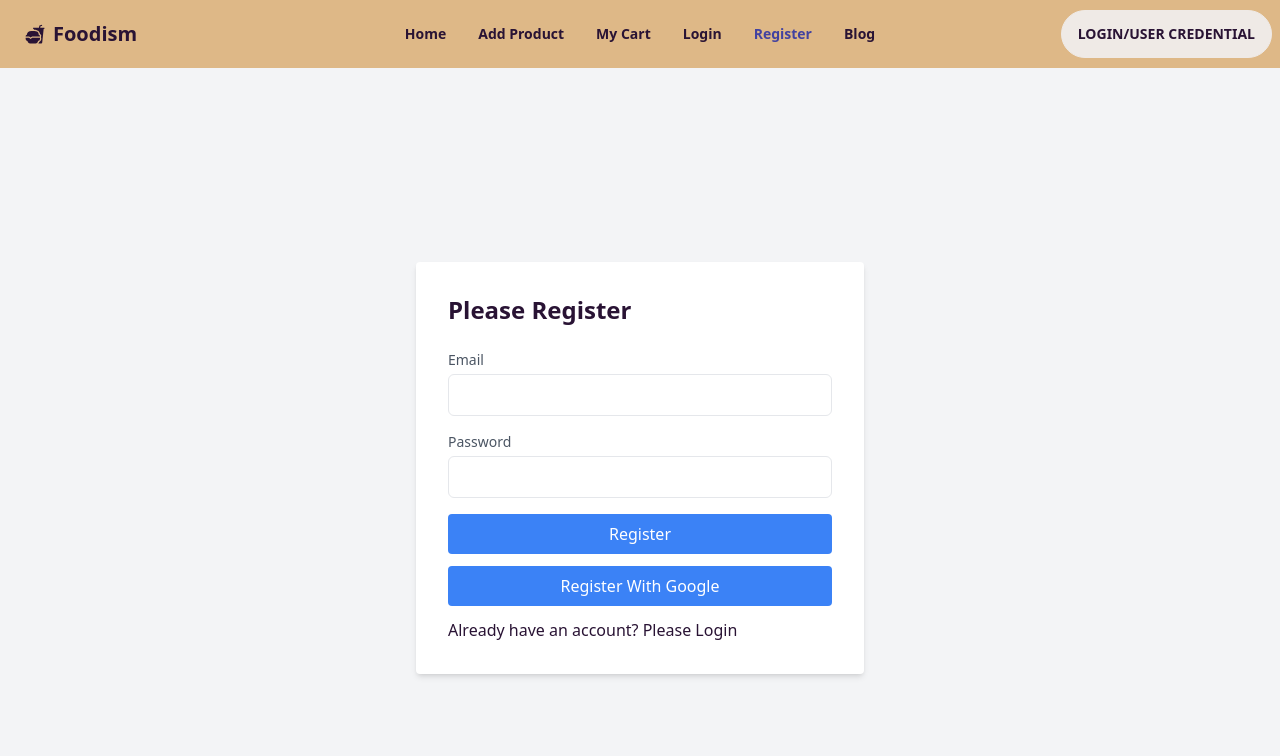
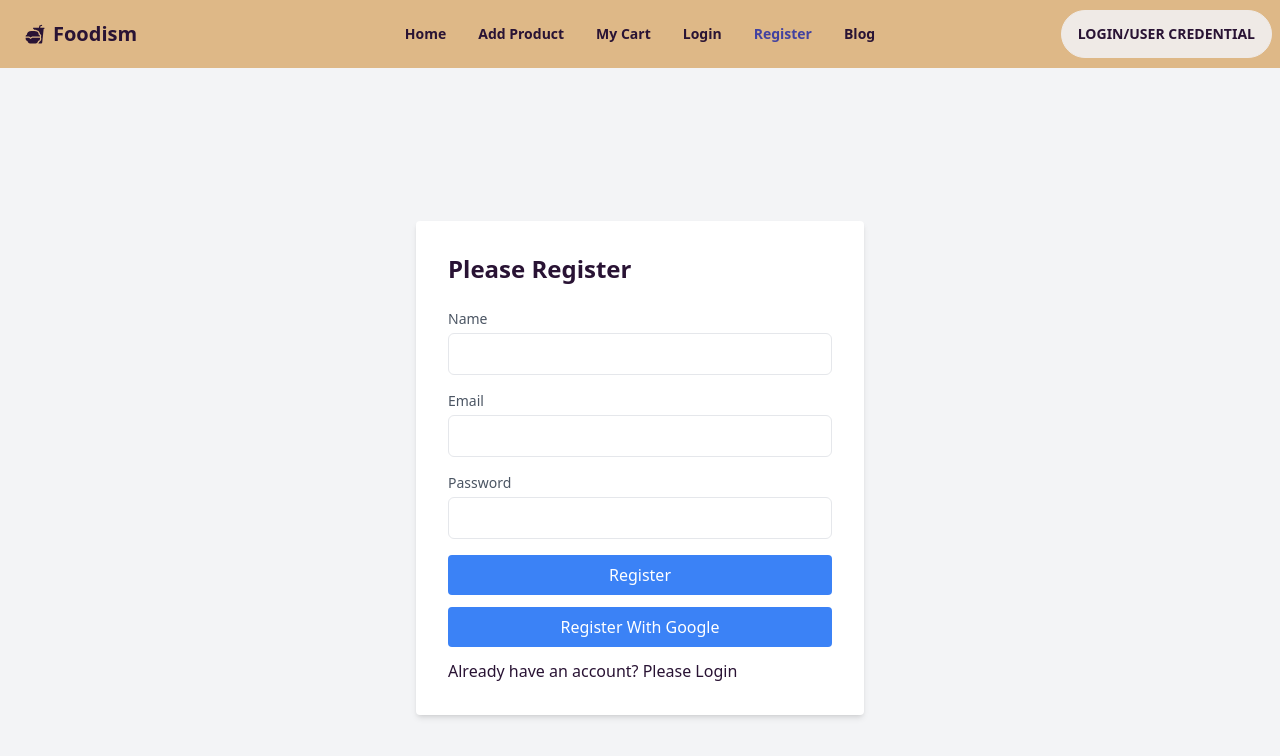
Before and after one commit to Saif-Rahman-801/Brand-Shop-Client, a React (Vite) app: page /register in a window 1280 px wide. Shown: the top 756 px of the page. Built offline with nearby package versions, Linux system fonts and the light colour scheme.

Commit message:
user created with email pass and profile updated

```diff
--- a/src/Components/Login/Login.jsx
+++ b/src/Components/Login/Login.jsx
@@ -1,12 +1,20 @@
 import { Link } from "react-router-dom";
 
 const Login = () => {
+  const handleSubmit = (e) => {
+    e.preventDefault();
+    const form = e.target;
+    const email = form.email.value;
+    const password = form.password.value;
+    console.log(email, password);
+  };
+
   return (
     <div>
       <div className="bg-gray-100 h-screen flex items-center justify-center">
         <div className="bg-white p-8 rounded shadow-md max-w-md w-full">
           <h2 className="text-2xl font-semibold mb-6">Please Login </h2>
-            <form>
+          <form onSubmit={handleSubmit}>
             <div className="mb-4">
               <label
                 htmlFor="email"
--- a/src/Components/Register/Register.jsx
+++ b/src/Components/Register/Register.jsx
@@ -1,11 +1,38 @@
+import { useContext } from "react";
 import { Link } from "react-router-dom";
+import { AuthProvider } from "../../Context/AuthContext";
 
 const Register = () => {
+  const { handleEmailPassReg, handleProfileUpdate } = useContext(AuthProvider);
+
   const handleSubmit = (e) => {
     e.preventDefault();
     const form = e.target;
+    const name = form.name.value;
     const email = form.email.value;
     const password = form.password.value;
+    console.log(email, password, name);
+
+    // register with email pass
+    handleEmailPassReg(email, password)
+      .then((userCredential) => {
+        // Signed up
+        const user = userCredential.user;
+        console.log(user);
+        handleProfileUpdate(user, name)
+          .then(() => {
+            // Profile updated!
+            // ...
+          })
+          .catch((error) => {
+            console.log(error);
+          });
+          form.reset()
+      })
+      .catch((error) => {
+        console.log(error);
+        // ..
+      });
   };
 
   return (
@@ -14,6 +41,20 @@ const Register = () => {
         <div className="bg-white p-8 rounded shadow-md max-w-md w-full">
           <h2 className="text-2xl font-semibold mb-6">Please Register </h2>
           <form onSubmit={handleSubmit}>
+            <div className="mb-4">
+              <label
+                htmlFor="name"
+                className="block text-sm font-medium text-gray-600"
+              >
+                Name
+              </label>
+              <input
+                type="name"
+                id="name"
+                name="name"
+                className="mt-1 p-2 block w-full border rounded-md focus:outline-none focus:ring focus:border-blue-300"
+              />
+            </div>
             <div className="mb-4">
               <label
                 htmlFor="email"
--- a/src/Context/AuthContext.jsx
+++ b/src/Context/AuthContext.jsx
@@ -1,13 +1,27 @@
 import PropTypes from "prop-types";
 import { createContext } from "react";
-import { getAuth } from "firebase/auth";
+import {
+  createUserWithEmailAndPassword,
+  getAuth,
+  updateProfile,
+} from "firebase/auth";
 import app from "../Firebase/firebase.config";
 
 export const AuthProvider = createContext(null);
 const auth = getAuth(app);
 
 const AuthContext = ({ children }) => {
-  const authInfo = {};
+  const handleEmailPassReg = (email, password) => {
+    return createUserWithEmailAndPassword(auth, email, password);
+  };
+
+  const handleProfileUpdate = (user, userName) => {
+    return updateProfile(user, {
+      displayName: userName,
+    });
+  };
+
+  const authInfo = { handleEmailPassReg, handleProfileUpdate };
 
   return (
     <AuthProvider.Provider value={authInfo}>{children}</AuthProvider.Provider>
```
Lines whose indentation alone changed are shown as unchanged.
